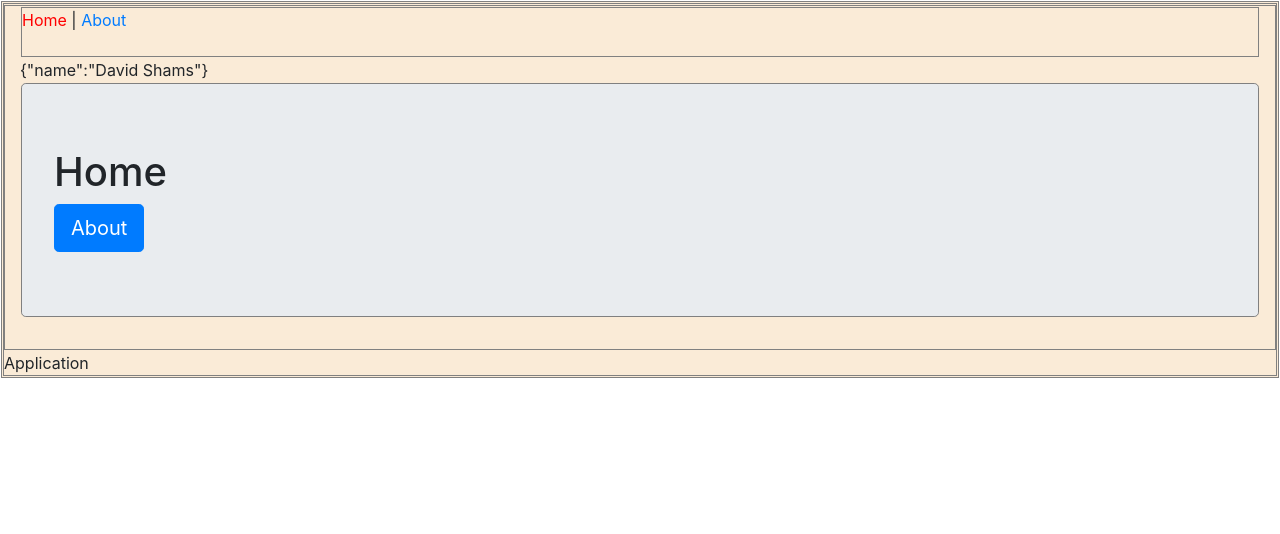
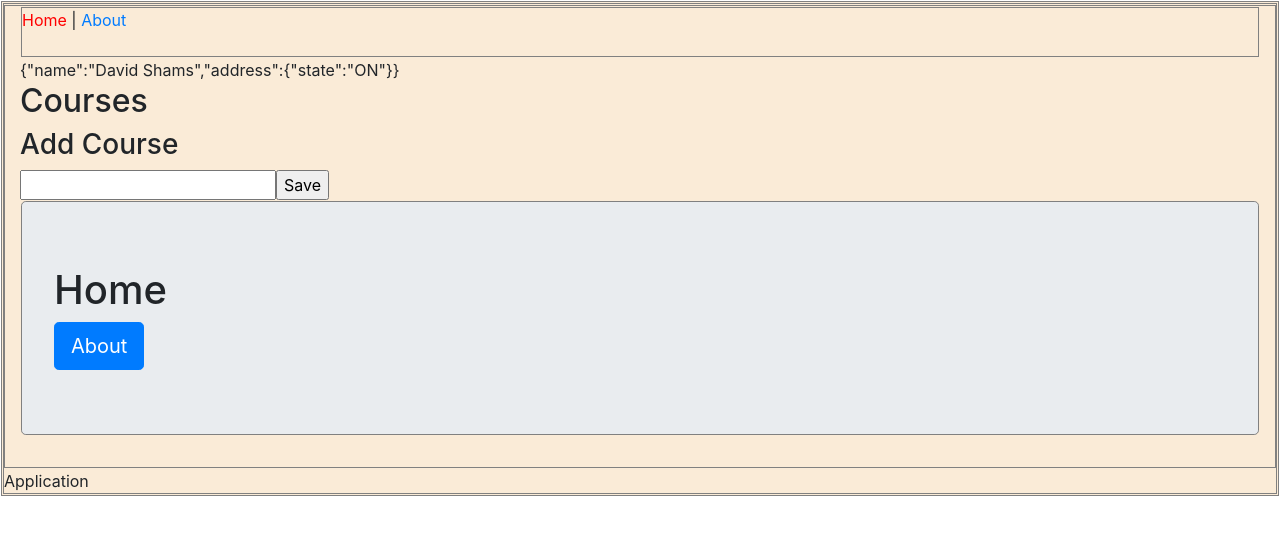
Before and after one commit to bob-smith-compass/building-application-with-redux, a React app: page / in a window 1280 px wide. Shown: the top 534 px of the page. Built offline with nearby package versions, Linux system fonts and the light colour scheme.

Commit message:
State simple wiring

```diff
--- a/src/App.js
+++ b/src/App.js
@@ -4,19 +4,32 @@ import Home from './components/home/Home';
 import About from './components/about/About';
 import Header from './components/common/Header';
 import PageNotFound from './components/notfound/PageNotFound';
+/**
+ * immutable librqries for
+ */
+import producer from 'immer'
+import CoursePage from './components/coursepage/CoursePage';
 
 /**
  * State - simple
  */
-let s = {name: 'David'}
+let s = {
+    name: 'David',
+    address: {
+        state: 'IL'
+    }
+}
 let newState = Object.assign({}, s, {name: 'David Shams'})
+s.address.state = 'ON'
+// newState = Object.assign({}, s, {name: 'David Shams'})
 
-export default function App() {
+function ConnectedApp() {
     return (
         <div>
             <div className="container-fluid">
                 <Header />
                 {JSON.stringify(newState)}
+                <CoursePage />
                 <Switch>
                     <Route exact path="/" component={Home} />
                     <Route exact about="/about" component={About} />
@@ -27,3 +40,6 @@ export default function App() {
         </div>
     )
 }
+
+const App = ConnectedApp
+export default App
--- /dev/null
+++ b/src/components/coursepage/CoursePage.js
@@ -0,0 +1,29 @@
+import React, { Component } from 'react'
+
+export default class CoursePage extends Component {
+    constructor(props){
+        super(props)
+        this.state = {
+            course: {
+                title: ""
+            }
+        }
+        this.setState = this.setState.bind(this)
+    }
+    // handleChange = (event) => {
+    handleChange(event) {
+        const course = {...this.state.course, title: event.target.value};
+        this.setState({course})
+    }
+    render() {
+        return (
+            <form>
+                <h2>Courses</h2>
+                <h3>Add Course</h3>
+                <input onChange={this.handleChange} value={this.state.course.title} />
+                <input type="submit" value="Save"/>
+
+            </form>
+        )
+    }
+}
```
Also changed, not shown: src/index.js (+8 -0 lines).
